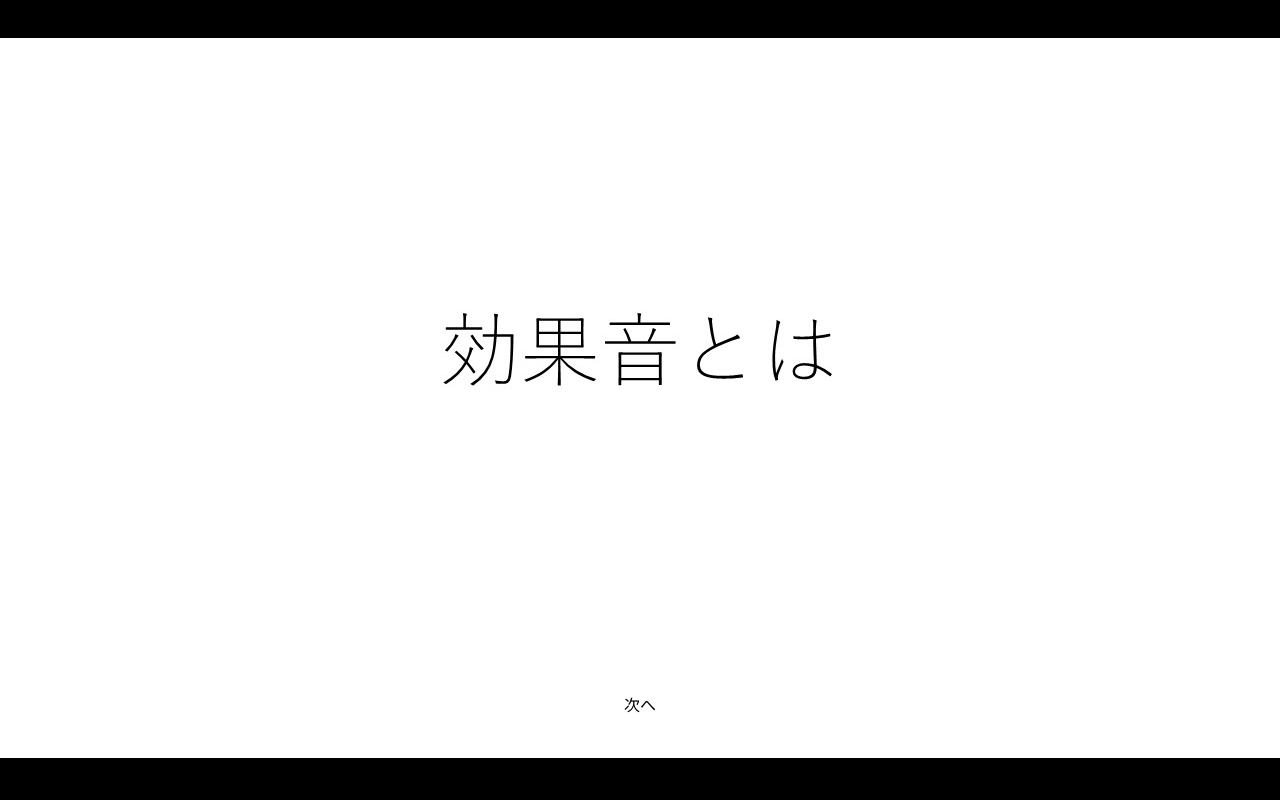
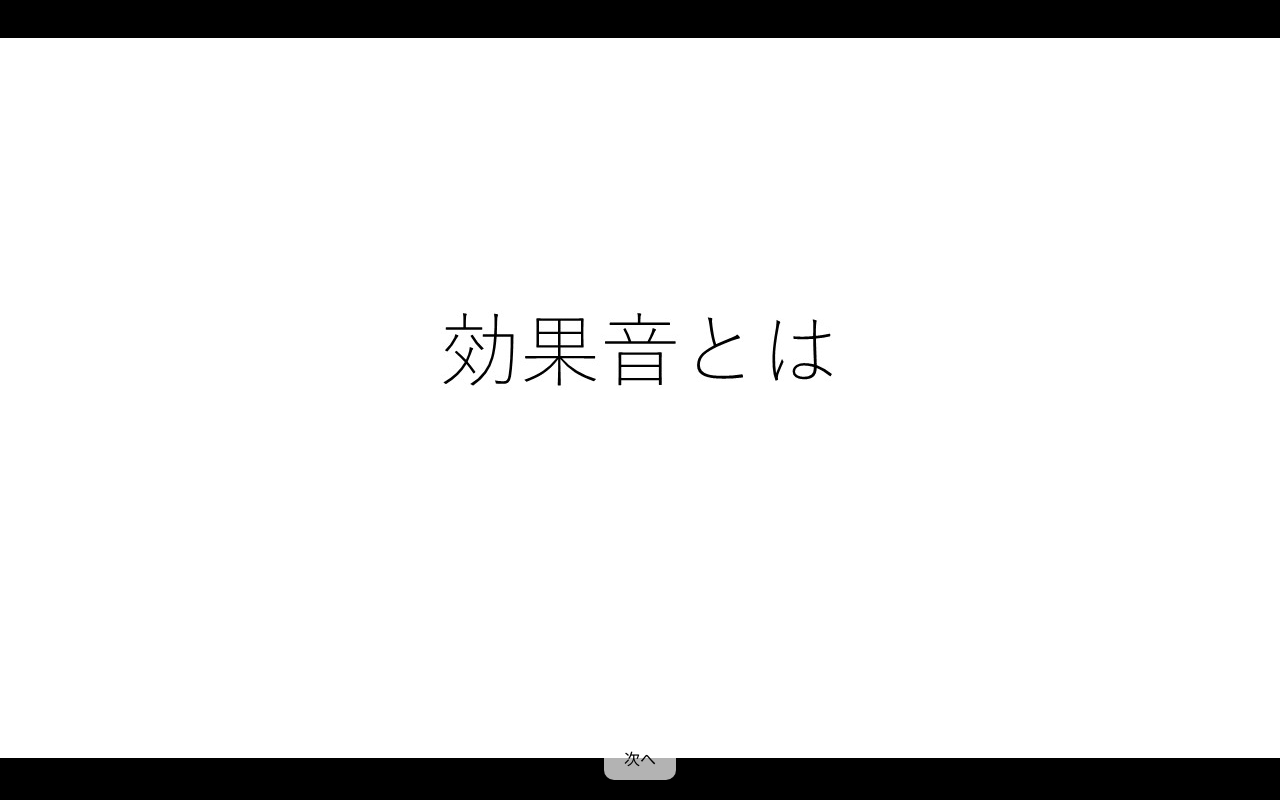
Before and after one commit to T1260/my-slides_ver.6, a plain HTML site: page index.html in a window 1280 px wide. Drawn offline with Linux system fonts and the light colour scheme.

Commit message:
Update index.html

```diff
--- a/index.html
+++ b/index.html
@@ -13,26 +13,32 @@
     height: 100vh;
     background-color: black;
   }
+
   .slide {
     position: relative;
     width: 100%;
     height: 100%;
     display: none;
   }
+
   .slide img {
     width: 100%;
     height: 100%;
     object-fit: cover;
   }
+
+  /* ✅ ボタンを固定配置（常に画面下に見える） */
   .controls {
-      position: absolute;
-      bottom: 5%;
+    position: fixed;
+    bottom: 20px;          /* ← 画面下から20px上（見やすく押しやすい） */
+    left: 0;
     width: 100%;
     display: flex;
     justify-content: center;
     gap: 20px;
-      z-index: 10;
+    z-index: 100;
   }
+
   button {
     background-color: rgba(255,255,255,0.7);
     border: none;
@@ -42,22 +48,29 @@
     font-size: 16px;
     transition: 0.3s;
   }
-    button:hover { background-color: rgba(255,255,255,0.9); }
+
+  button:hover {
+    background-color: rgba(255,255,255,0.9);
+  }
+
   video {
     width: 80%;
     max-width: 800px;
     border-radius: 12px;
     margin-top: 20px;
-      z-index: 5;
   }
+
   @media (max-width: 600px) {
-      video { width: 90%; }
+    video {
+      width: 90%;
+    }
     button {
       font-size: 14px;
       padding: 8px 16px;
     }
   }
 </style>
+
 </head>
 <body>
   <div id="slides"></div>
```
Lines whose indentation alone changed are shown as unchanged.
